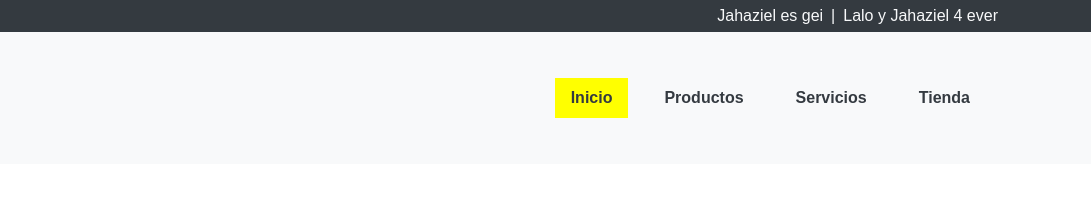
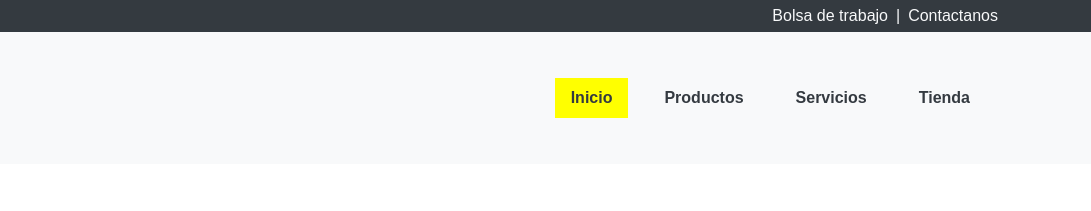
Before and after one commit to BrandonCastroDEON/deonweb, a plain HTML site: page index.html in a window 1280 px wide. Shown: the top 211 px of the page, 189-1280 px from the left. Drawn offline with nearby package versions, Linux system fonts and the light colour scheme; a script that the page names is missing.

Commit message:
jazz gei

```diff
--- a/index.html
+++ b/index.html
@@ -11,9 +11,9 @@
     <!-- Enlaces adicionales encima de la barra de navegación -->
     <div class="top-bar bg-dark text-light py-1">
         <div class="container d-flex justify-content-end">
-            <a href="Bolsa de Trabajo.html" class="text-light mx-2">Jahaziel es gei</a>
+            <a href="Bolsa de Trabajo.html" class="text-light mx-2">Bolsa de trabajo</a>
             <span>|</span>
-            <a href="contactanos.html" class="text-light mx-2">Lalo y Jahaziel 4 ever</a>
+            <a href="contactanos.html" class="text-light mx-2">Contactanos</a>
         </div>
     </div>
 
```
